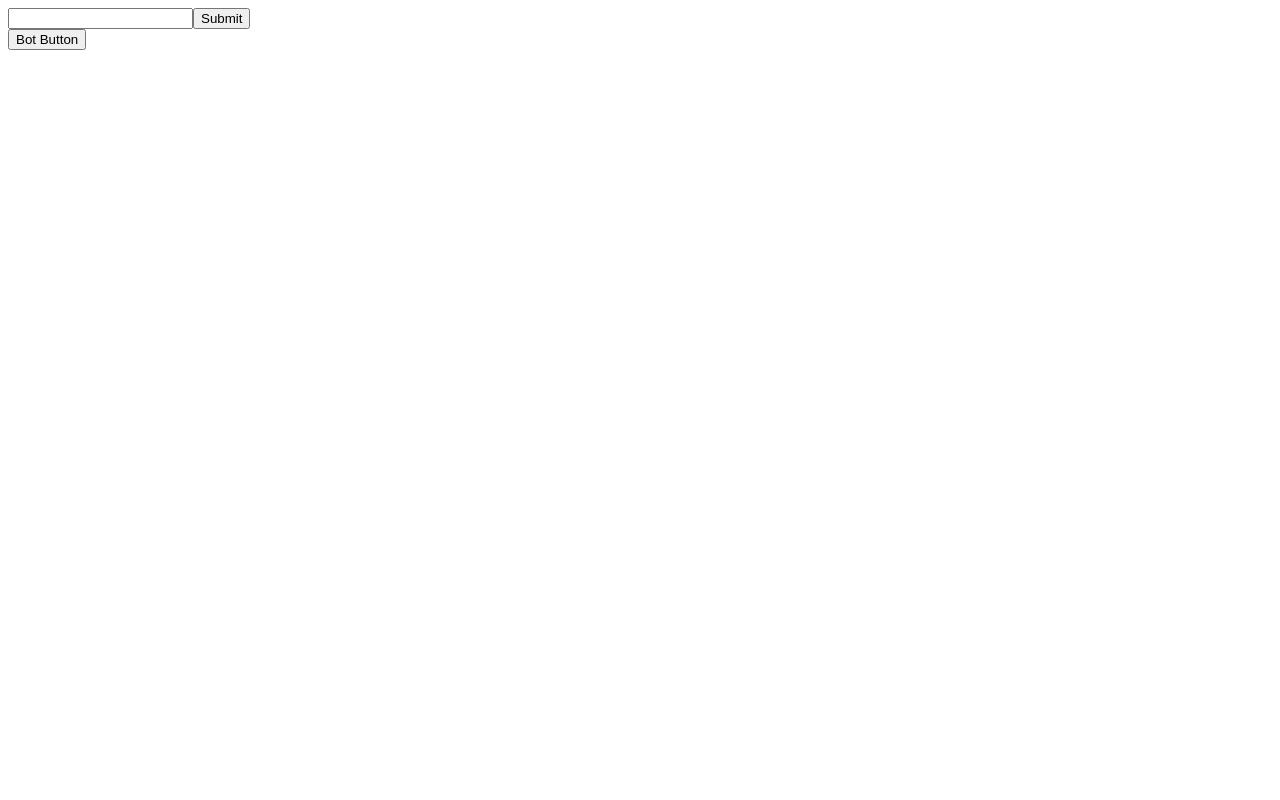
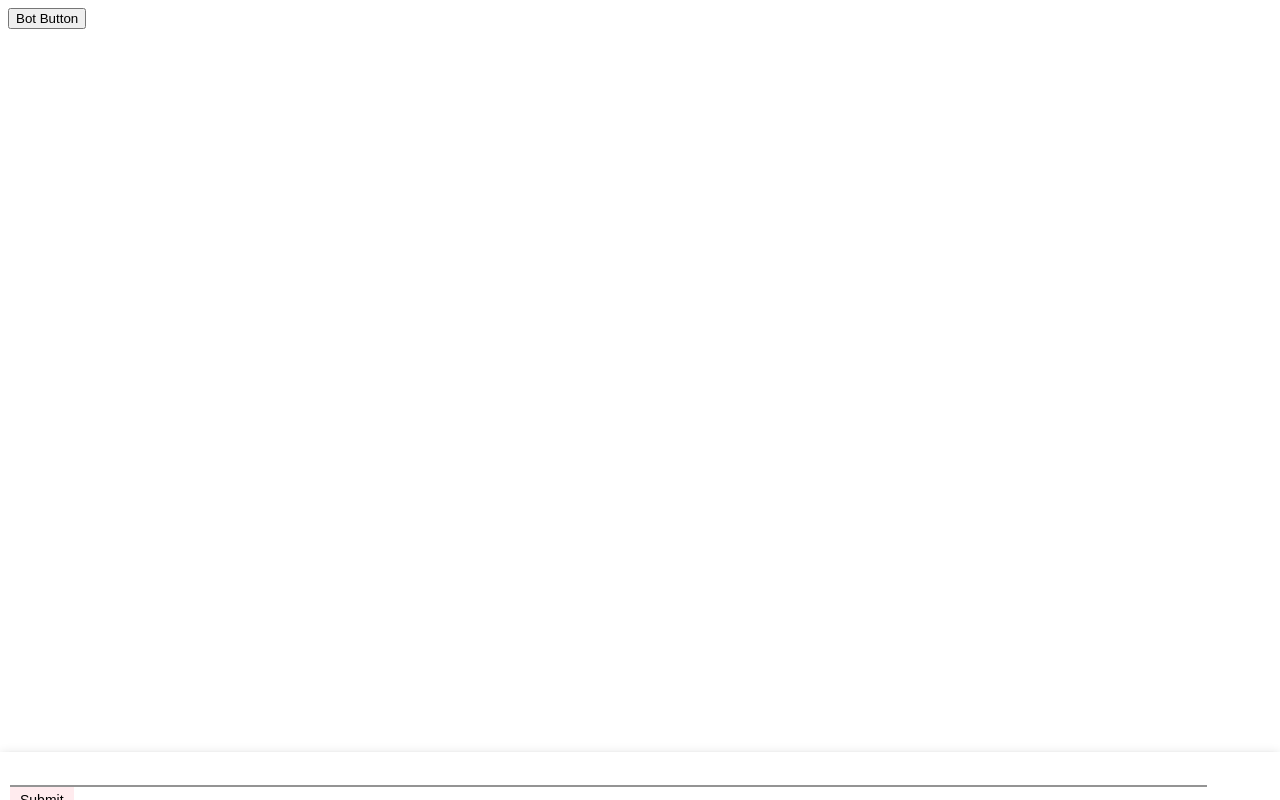
Before and after one commit to PratikHorizoncore/angular-renderer2-180-spcgcf, an Angular app: page / in a window 1280 px wide. Built offline with nearby package versions, Linux system fonts and the light colour scheme.

Commit message:
add class bot button

```diff
--- a/src/app/app.component.html
+++ b/src/app/app.component.html
@@ -5,4 +5,4 @@
 {{userInput}}
 
 </div>
-<button>Bot Button</button>
+<button class="bot-button">Bot Button</button>
--- a/src/styles.css
+++ b/src/styles.css
@@ -78,3 +78,33 @@ ul li {
   /* Support for IE. */
   font-feature-settings: 'liga';
 }
+
+ .send-btn-wrap{
+    height: 48px;
+    background-color: #fff !important;
+    -webkit-box-shadow: 0px 2px 4px -1px rgba(0,0,0,0.2), 0px 4px 5px 0px rgba(0,0,0,0.14), 0px 1px 10px 0px rgba(0,0,0,0.12);
+    box-shadow: 0px 2px 4px -1px rgba(0,0,0,0.2), 0px 4px 5px 0px rgba(0,0,0,0.14), 0px 1px 10px 0px rgba(0,0,0,0.12);
+    position: fixed;
+    bottom: 0;
+    width: 100%;
+    left: 0;
+        padding: 10px;
+}
+ .send-btn-wrap input{
+	outline: none;
+    border: none;
+    border-bottom: 2px solid rgba(0,0,0,0.42);
+    width: 95%;
+    margin-right: 10px;
+    height: 25px;
+}
+.send-btn-wrap  button{
+	background-color: #ffebee;
+    border: none;
+    padding: 5px 10px;
+    font-size: 14px;
+    line-height: normal;
+    cursor: pointer;
+    height: 25px;
+}
+*{box-sizing: border-box;}
```
